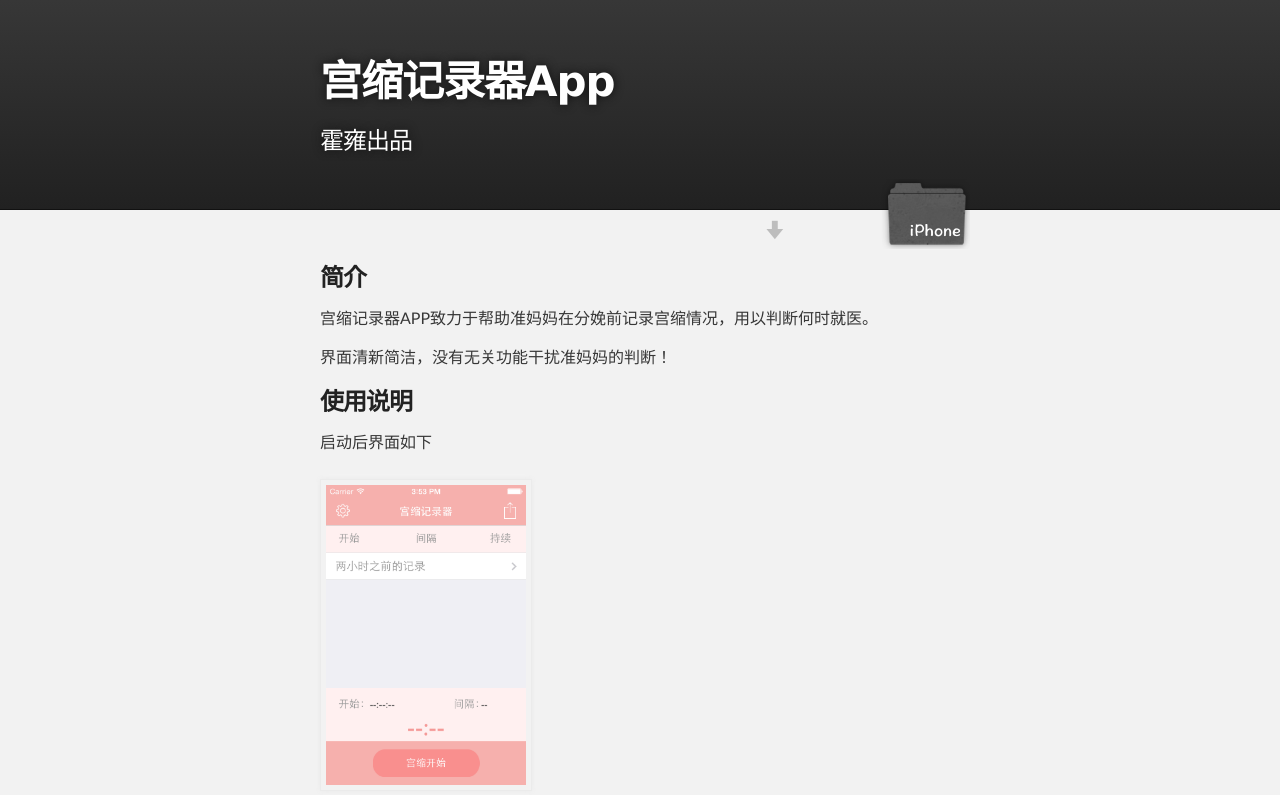
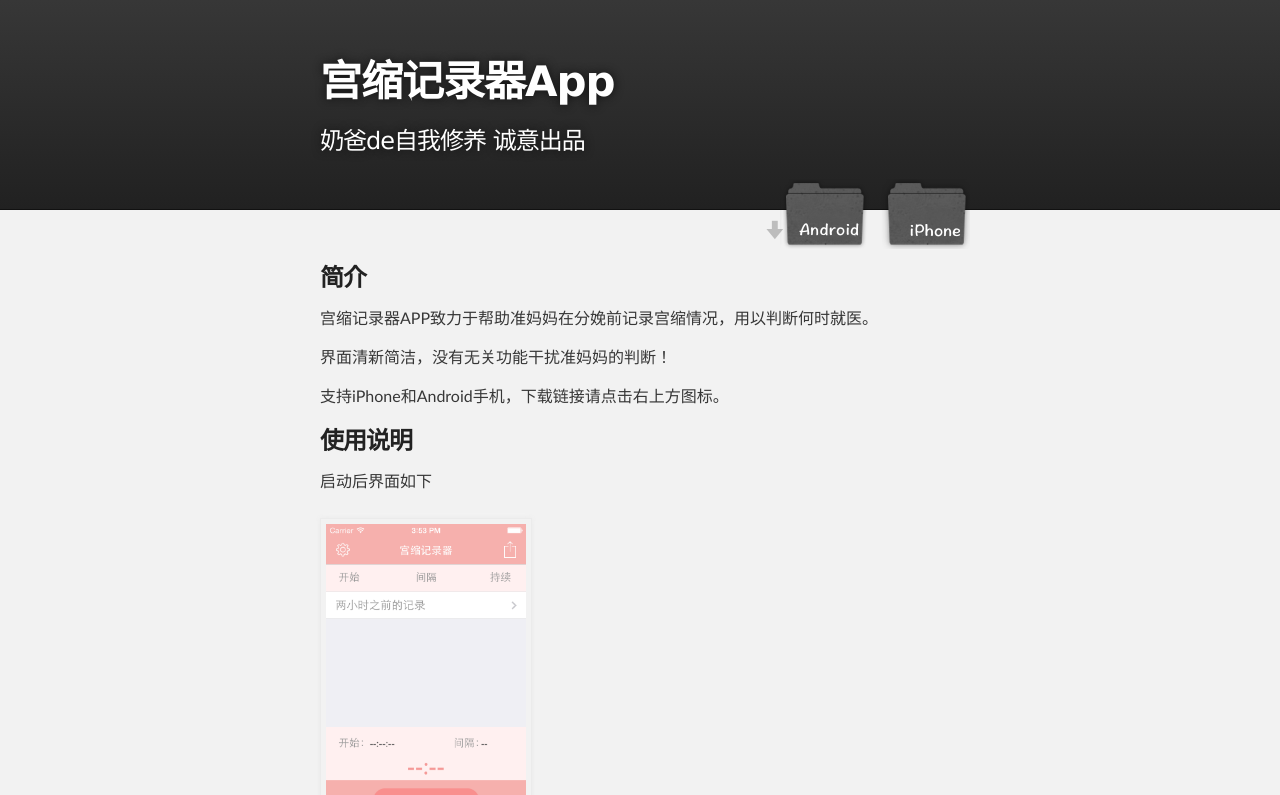
Before and after one commit to liuben/ContractionRecord, a plain HTML site: page index.html in a window 1280 px wide. Shown: the top 795 px of the page. Drawn offline with Linux system fonts and the light colour scheme.

Commit message:
新增android apk

```diff
--- a/index.html
+++ b/index.html
@@ -25,7 +25,7 @@
         <!--<a id="forkme_banner" href="https://github.com/liuben/ContractionRecord">View on GitHub</a>-->
 
           <h1 id="project_title">宫缩记录器App</h1>
-          <h2 id="project_tagline">霍雍出品</h2>
+          <h2 id="project_tagline">奶爸de自我修养 诚意出品</h2>
 
             <section id="downloads">
             <!--
@@ -33,6 +33,7 @@
               <a class="tar_download_link" href="https://github.com/liuben/ContractionRecord/tarball/master">Download this project as a tar.gz file</a>
               -->
               <a class="iphone_download_link" href="https://itunes.apple.com/cn/app/gong-suo-ji-lu-qi/id892288837?mt=8">Download from App Store</a>
+              <a class="android_download_link" href="contraction-record.apk">Download from website</a>
             </section>
         </header>
     </div>
@@ -53,6 +54,7 @@ $ git checkout gh-pages
 -->
 
 <p>界面清新简洁，没有无关功能干扰准妈妈的判断！</p>
+<p>支持iPhone和Android手机，下载链接请点击右上方图标。</p>
 
 <h3>
 <a name="designer-templates" class="anchor" href="#designer-templates"><span class="octicon octicon-link"></span></a>使用说明</h3>
@@ -82,7 +84,7 @@ $ git checkout gh-pages
     <!-- FOOTER  -->
     <div id="footer_wrap" class="outer">
       <footer class="inner">
-        <p class="copyright">宫缩记录器 maintained by <a href="http://weibo.com/liub119">霍雍</a></p>
+        <p class="copyright">宫缩记录器 maintained by <a href="http://weibo.com/daddygrowup">奶爸de自我修养</a></p>
     <p>程序：<a href="http://weibo.com/liub119">霍雍</a><br>视觉：<a href="http://weibo.com/luyiluyi515">路伊Nicola</a></p>
       </footer>
     </div>
--- a/stylesheets/stylesheet.css
+++ b/stylesheets/stylesheet.css
@@ -355,6 +355,20 @@ Full-Width Styles
   margin-left: 10px;
 }
 
+.android_download_link {
+  display: block;
+  float: right;
+  width: 90px;
+  height:70px;
+  text-indent: -5000px;
+  overflow: hidden;
+  background: url(../images/sprite_download1.png) no-repeat bottom right;
+}
+
+.android_download_link:hover {
+  background: url(../images/sprite_download1.png) no-repeat top right;
+}
+
 .iphone_download_link:hover {
   background: url(../images/sprite_download1.png) no-repeat top left;
 }
```
Also changed, not shown: 1 other file.
